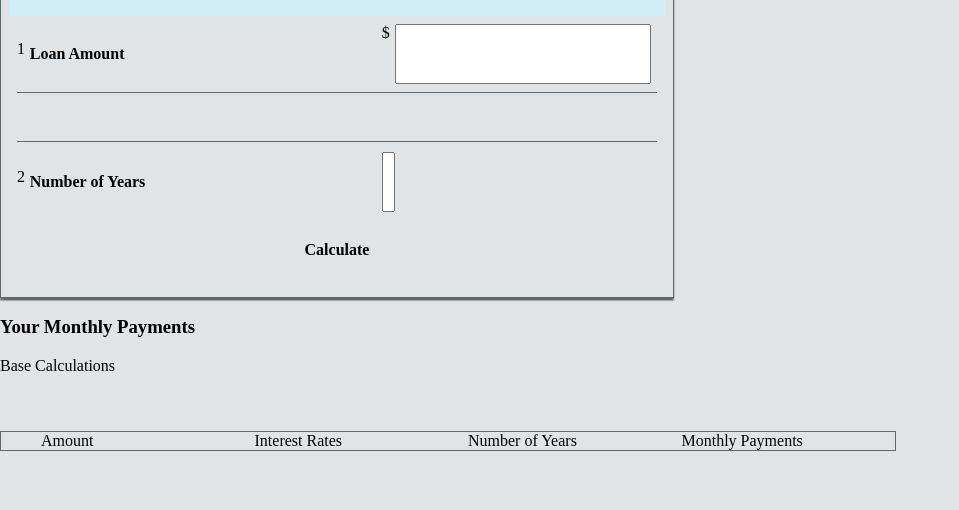
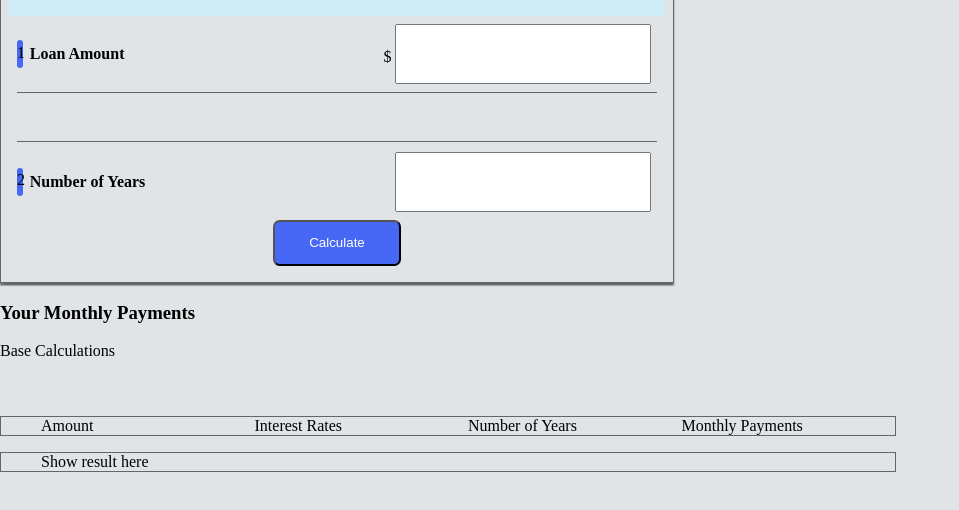
Before and after one commit to Amandeep-Bhullar/simple-loan-calculater-115, a plain HTML site: page index.html in a window 1280 px wide. Shown: the part 184-694 px from the top of the page, without its empty margins (0-959 px from the left). Drawn offline with Linux system fonts and the light colour scheme.

Commit message:
html-cmt

```diff
--- a/index.html
+++ b/index.html
@@ -8,6 +8,7 @@
     <link rel="stylesheet" href="css/index.css?v=1.0">
 </head>
     <body>
+
         <header class="heading">
             <h1>
             Simple Loan Calculator
@@ -18,27 +19,36 @@
                 The Simple Loan Calculator will determines your estimated payments for different loan amount rates and terms.
             </p class="first-paragraph">
             <section class="Big-box-border">
+                    <form id="form-loan">
                 <article class="topbar">
                     <h3>
                         Simple Loan Calculator
                     </h3>
                 </article>
                 <article class="loan-amount-section">
-                    <p>1</p>
+                    <!-- <ul class="grid-loan-amount">
+                        <li class="number-1">1</li>
+                        <li >Loan Amount</li>
+                        <li>$</li>
+                        <li><input type="text"></li>
+                    </ul> -->
+                    <p class="number-1">1</p>
                     <h4>Loan Amount</h4>
-                    <label>$</label>
-                    <input type="text">
+                    <label class="dollar">$</label>
+                    <input id="txtBoxLoanAmount"type="text">
                 </article>
                 <article class="number-of-years-section">
-                    <p>2</p>
+                    <p class="number-2">2</p>
                     <h4>Number of Years</h4>
-                    <input type="text">
+                    <div>&nbsp;</div>
+                    <input id="txtBoxNOY" type="text">
                 </article>
                 <article class="calculator-section">
-                    <h4>
-                        Calculate
-                    </h4>
+
+                        <button class="calbutton">Calculate</button>
+
                 </article>
+            </form>
             </section>
         <h3>
             Your Monthly Payments
@@ -53,8 +63,15 @@
                 <li>Number of Years</li>
                 <li>Monthly Payments</li>
             </ul>
+            <ul class="list">
+                <li><label id="lblAmount">Show result here</label></li>
+                <li><label id="lblIntRate"></label></li>
+                <li><label id="lblNOY"></label></li>
+                <li><label id="lblMonPayment"></label></li>
+            </ul>
         </article>
         </main>
         <script src="js/index.js"></script>
+
     </body>
 </html>
```
